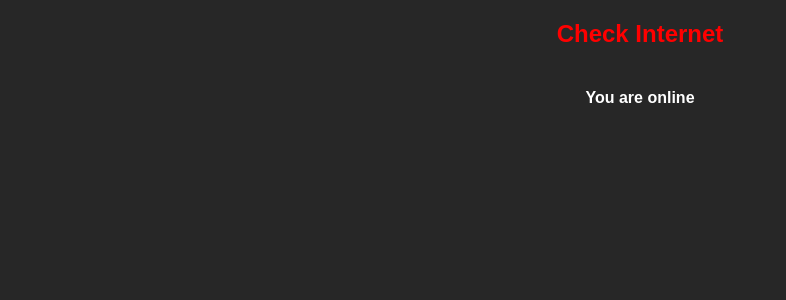
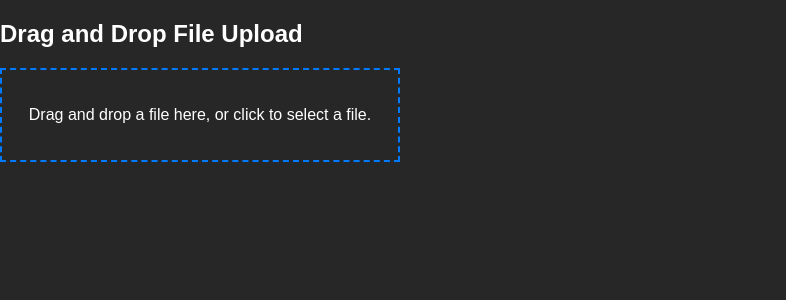
Before and after one commit to ChaitanyaU17/Movie-API, a React (Create React App) app in the folder React Fundamentals/: page / in a window 1280 px wide. Shown: the top 300 px of the page, without its empty margins (0-786 px from the left). Built offline with nearby package versions, Linux system fonts and the light colour scheme.

Commit message:
implemented drag and drop file functionality

```diff
--- a/React Fundamentals/package.json
+++ b/React Fundamentals/package.json
@@ -6,6 +6,7 @@
     "@testing-library/jest-dom": "^4.2.4",
     "@testing-library/react": "^9.4.1",
     "@testing-library/user-event": "^7.2.1",
+    "axios": "^1.7.7",
     "react": "^18.0.0",
     "react-dom": "^18.0.0",
     "react-scripts": "^5.0.1"
--- a/React Fundamentals/src/App.js
+++ b/React Fundamentals/src/App.js
@@ -2,7 +2,8 @@
 // import MoviesList from './components/MoviesList';
 // import AddMovie from './components/AddMovie';
 import './App.css';
-import Network from './tasks/Network';
+import DragAndDrop from './tasks/DragAndDrop';
+// import Network from './tasks/Network';
 // import PositionXY from './tasks/PositionXY';
 // import Counter from './tasks/Counter';
 // import ProductDetails from './tasks/ProductDetails';
@@ -105,7 +106,8 @@ function App() {
       {/* <Counter /> */}
       {/* <ProductDetails /> */}
       {/* <PositionXY /> */}
-      <Network />
+      {/* <Network /> */}
+      <DragAndDrop />
     </div>
   )
 }
--- /dev/null
+++ b/React Fundamentals/src/tasks/DragAndDrop.js
@@ -0,0 +1,104 @@
+import React, { useState } from "react";
+import axios from "axios";
+
+const DragAndDrop = () => {
+  const [file, setFile] = useState(null);
+  const [uploadPercentage, setUploadPercentage] = useState(0);
+  const [message, setMessage] = useState("");
+
+  // Handle file selection
+  const onDrop = (e) => {
+    e.preventDefault();
+    const droppedFile = e.dataTransfer.files[0];
+    if (droppedFile) {
+      setFile(droppedFile);
+    }
+  };
+
+  // Handle file upload
+  const uploadFile = async () => {
+    const formData = new FormData();
+    formData.append("file", file);
+
+    try {
+      const response = await axios.post("/upload", formData, {
+        headers: {
+          "Content-Type": "multipart/form-data",
+        },
+        onUploadProgress: (progressEvent) => {
+          setUploadPercentage(
+            parseInt(
+              Math.round((progressEvent.loaded * 100) / progressEvent.total)
+            )
+          );
+        },
+      });
+
+      setMessage("File uploaded successfully!");
+    } catch (err) {
+      setMessage("Error uploading file.");
+    }
+  };
+
+  // Handle drag over event
+  const onDragOver = (e) => {
+    e.preventDefault();
+  };
+
+  return (
+    <div className="file-upload" style={{color: 'white'}}>
+      <h2>Drag and Drop File Upload</h2>
+      <div
+        className="drop-zone"
+        onDrop={onDrop}
+        onDragOver={onDragOver}
+        style={{
+          border: "2px dashed #007bff",
+          padding: "20px",
+          width: "400px",
+          textAlign: "center",
+        }}
+      >
+        {file ? (
+          <p>{file.name}</p>
+        ) : (
+          <p>Drag and drop a file here, or click to select a file.</p>
+        )}
+      </div>
+      {file && (
+        <>
+          <button onClick={uploadFile} style={{ marginTop: "10px" }}>
+            Upload
+          </button>
+          <div style={{ width: "400px", marginTop: "10px" }}>
+            <div
+              style={{
+                height: "25px",
+                backgroundColor: "#e0e0e0",
+                borderRadius: "5px",
+                overflow: "hidden",
+              }}
+            >
+              <div
+                style={{
+                  height: "100%",
+                  width: `${uploadPercentage}%`,
+                  backgroundColor: "#007bff",
+                  textAlign: "center",
+                  color: "white",
+                  lineHeight: "25px",
+                  transition: "width 0.4s",
+                }}
+              >
+                {uploadPercentage}%
+              </div>
+            </div>
+          </div>
+        </>
+      )}
+      {message && <p>{message}</p>}
+    </div>
+  );
+};
+
+export default DragAndDrop;
```
Also changed, not shown: 1 other file (tests, documents, lock files or other folders).
